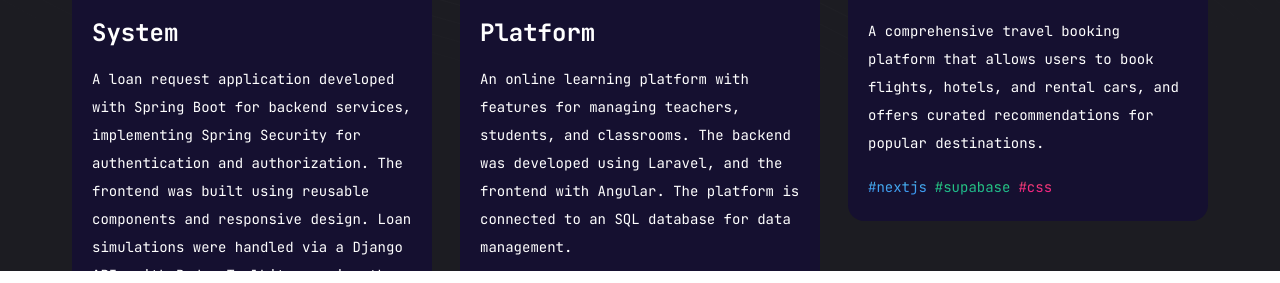
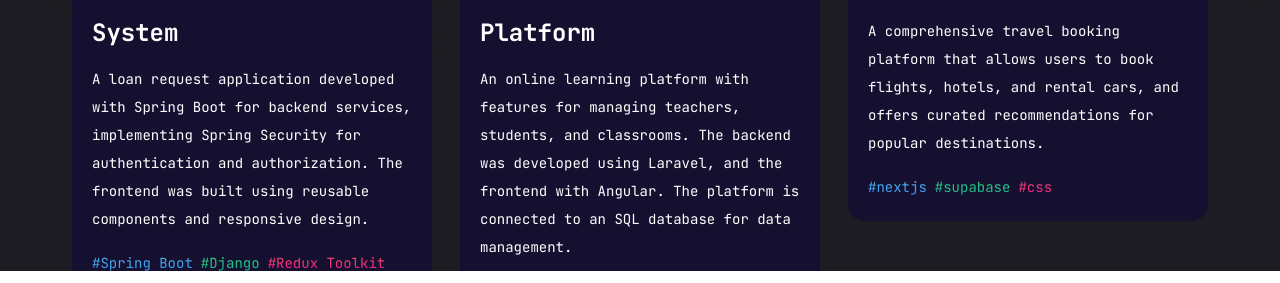
Before and after one commit to sami561/Portfolio, a Next.js app: page /PersonalProject in a window 1280 px wide. Shown: the part 529-812 px from the top of the page. Built offline with nearby package versions, Linux system fonts and the light colour scheme.

Commit message:
fix :bug:

```diff
--- a/app/PersonalProject/page.tsx
+++ b/app/PersonalProject/page.tsx
@@ -20,7 +20,7 @@ const projects: Project[] = [
   {
     name: "Loan Application System",
     description:
-      "A loan request application developed with Spring Boot for backend services, implementing Spring Security for authentication and authorization. The frontend was built using reusable components and responsive design. Loan simulations were handled via a Django API, with Redux Toolkit managing the state and reporting. The entire system was containerized using Docker, with a CI pipeline set up in Jenkins for automated builds, and images were pushed to Docker Hub.",
+      "A loan request application developed with Spring Boot for backend services, implementing Spring Security for authentication and authorization. The frontend was built using reusable components and responsive design. ",
     tags: [
       { name: "Spring Boot", color: "blue-text-gradient" },
       { name: "Django", color: "green-text-gradient" },
```
